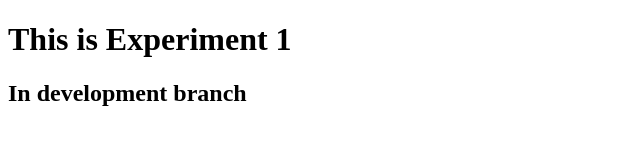
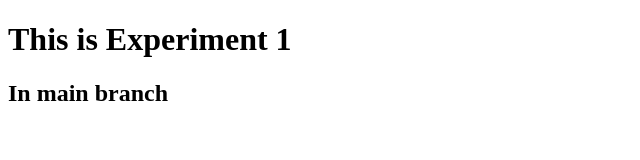
Before and after one commit to royelnath001/Exp1, a plain HTML site: page index.html in a window 1280 px wide. Shown: the whole page, without its empty margins (0-640 px from the left). Drawn offline with Linux system fonts and the light colour scheme.

Commit message:
Commit from main

```diff
--- a/index.html
+++ b/index.html
@@ -5,6 +5,6 @@
 	</head>
 	<body>
 		<h1>This is Experiment 1</h1>
-		<h2>In development branch</h2>
+		<h2>In main branch</h2>
 	</body>
 </html>
```
